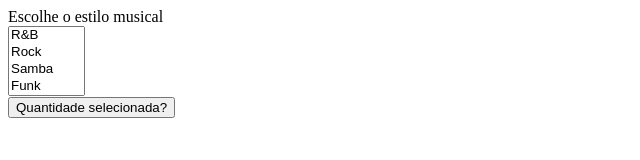
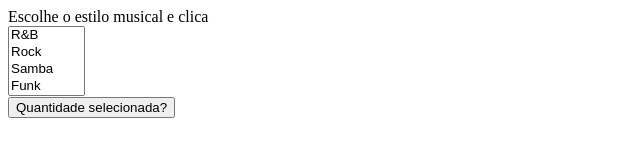
Before and after one commit to brutar/teste-git, a plain HTML site: page index.html in a window 1280 px wide. Shown: the full height of the page, 0-640 px from the left. Drawn offline with Linux system fonts and the light colour scheme.

Commit message:
Muda label

```diff
--- a/index.html
+++ b/index.html
@@ -8,7 +8,7 @@
 </head>
 <body>
     <form action="" name="selectForm">
-        <label for="tipo musica">Escolhe o estilo musical</label><br>
+        <label for="tipo musica">Escolhe o estilo musical e clica</label><br>
         <select name="tipoMusica" id="tipoMusica" multiple>
             <option value="" class='op'>R&B</option>
             <option value="" class='op'>Rock</option>
```
